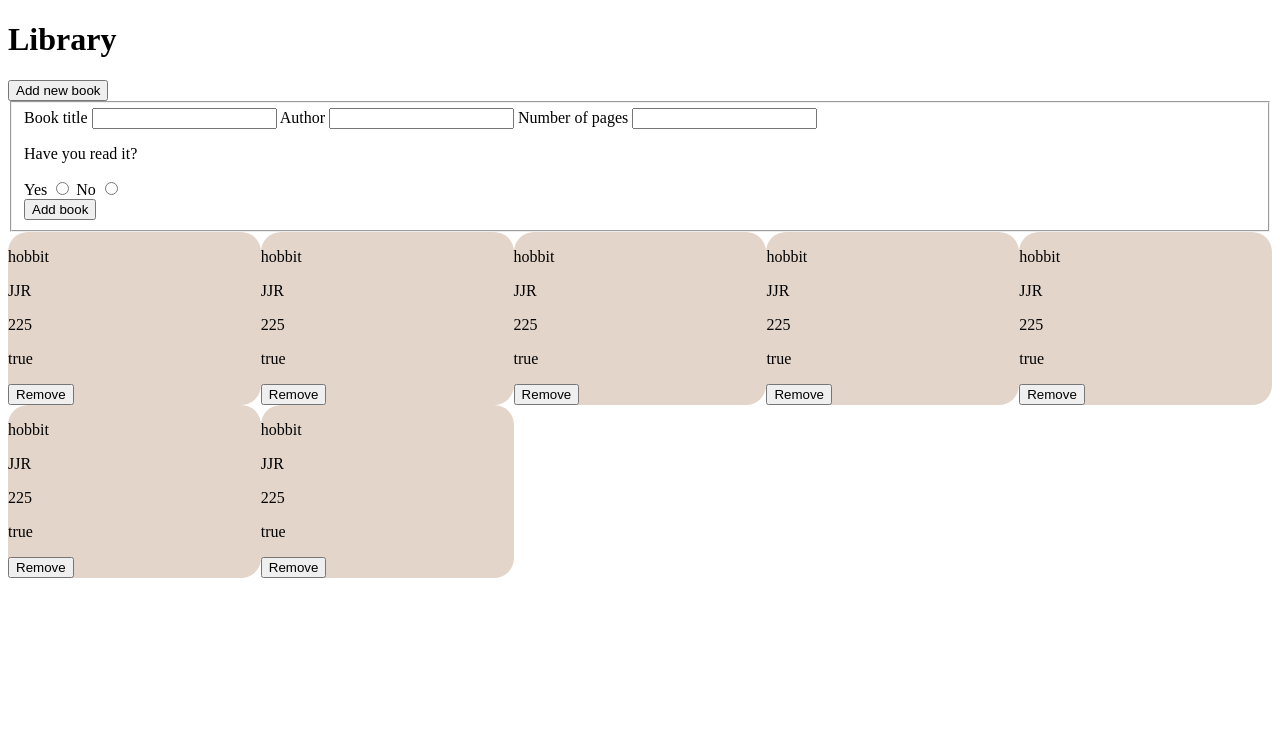
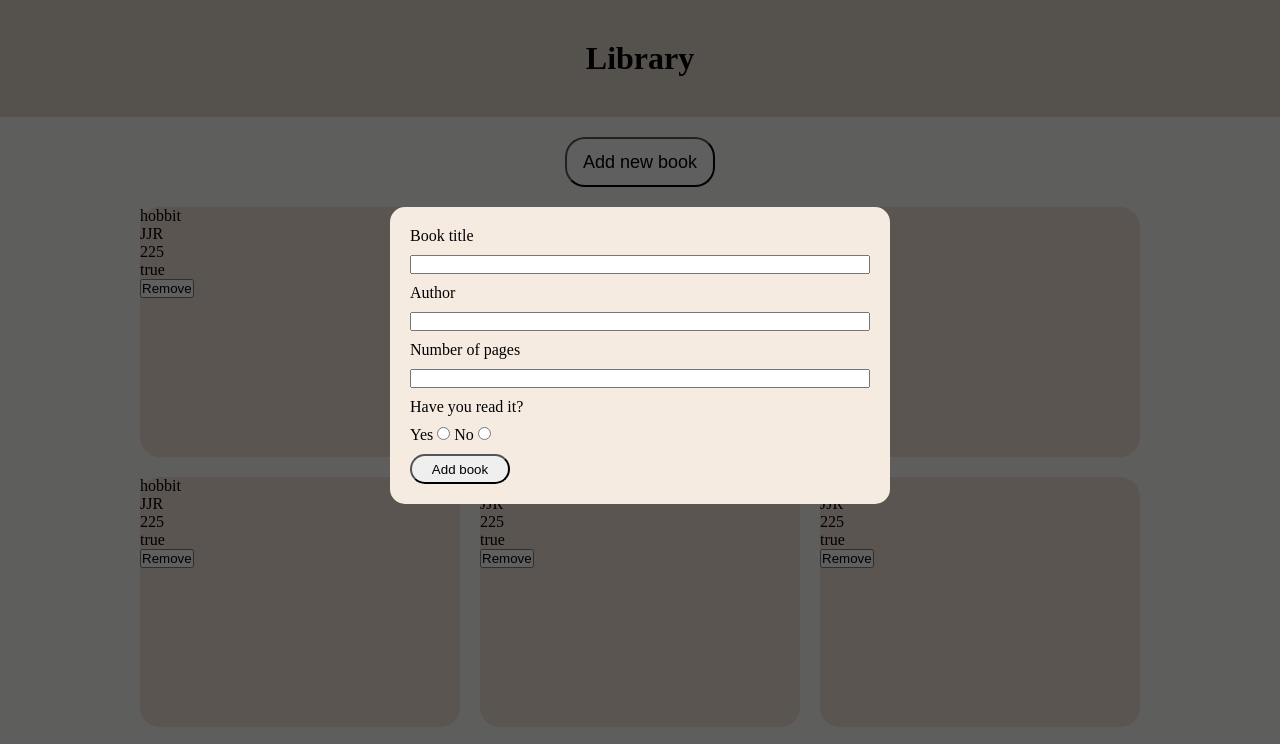
Before and after one commit to guihi1/library, a plain HTML site: page index.html in a window 1280 px wide. Both pictures are taken after a click on the button "Add new book". Shown: the top 744 px of the page. Drawn offline with Linux system fonts and the light colour scheme.

Commit message:
Position everything properly

```diff
--- a/styles.css
+++ b/styles.css
@@ -1,9 +1,77 @@
+* {
+    margin: 0;
+    padding: 0;
+    box-sizing: border-box;
+}
+
+body {
+    background-color: #EDEDE9;
+}
+
+#page-mask {
+    position: fixed;
+    left: 0;
+    right: 0;
+    bottom: 0;
+    top: 0;
+    background-color: rgba(0,0,0,0.6);
+    visibility: hidden;
+}
+
+header {
+    background-color: #D6CCC2;
+    text-align: center;
+    padding: 40px;
+}
+
 #library {
+    width: clamp( 500px, 1000px, 80%);
+    margin: 0 auto;
     display: grid;
+    gap: 20px;
     grid-template-columns: repeat(auto-fill, minmax(250px, 1fr));
 }
 
 .book {
     border-radius: 20px;
     background-color: #E3D5CA;
+    height: 250px;
 }
+
+form {
+    position: fixed;
+    left: 50%;
+    transform: translateX(-50%);
+    width: 500px;
+    height: 400px;
+    visibility: hidden;
+}
+
+fieldset {
+    display: flex;
+    flex-direction: column;
+    gap: 10px;
+    border-radius: 15px;
+    padding: 20px;
+    background-color: #F5EBE0;
+    border: none;
+}
+
+.question {
+    margin-bottom: 10px;
+}
+
+input[type="submit"] {
+    border-radius: 20px;
+    height: 30px;
+    width: 100px;
+}
+
+.add-button {
+    display: block;
+    margin: 20px auto;
+    border-radius: 20px;
+    width: 150px;
+    height: 50px;
+    font-size: 18px;
+}
```
